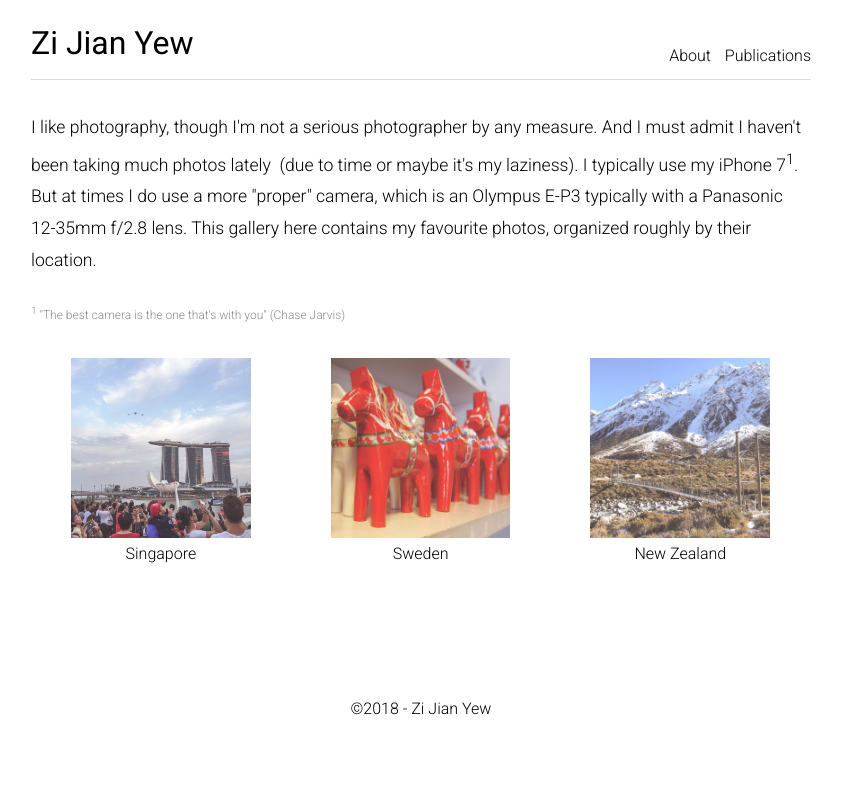
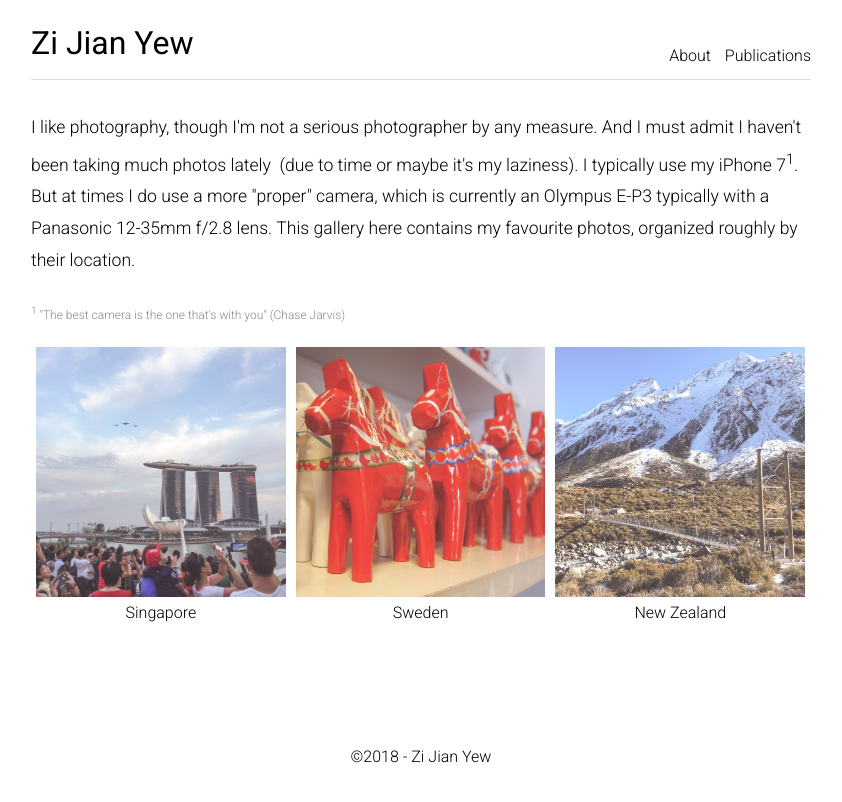
Before and after one commit to yewzijian/yewzijian.github.io, a Jekyll site: the page built from photography.html, in a window 1280 px wide. Shown: the top 802 px of the page, without its empty margins (219-1061 px from the left). Built offline with Jekyll 4.4.1, drawn with Linux system fonts in a browser that asks for light colours.

Commit message:
Slight wording changes

```diff
--- a/css/gallery.css
+++ b/css/gallery.css
@@ -8,19 +8,18 @@
 .column {
   flex: 33.3%;
   max-width: 33.3%;
-  padding: 0px;
   text-align: center;
+  padding: 5px;
 }
 
 .column img {
-  margin: 0px;
   vertical-align: middle;
 }
 
 /* Responsive layout - makes a two column-layout */
 @media screen and (max-width: 800px) {
   .column {
-    flex: 40%;
+    flex: 33.3%;
     max-width: 33.3%;
   }
 }
--- a/gallery/sweden/config.xml
+++ b/gallery/sweden/config.xml
@@ -1,6 +1,6 @@
 <?xml version="1.0" encoding="UTF-8"?>
 <juiceboxgallery
-				galleryTitle="New Zealand"
+				galleryTitle="Sweden"
 					useFullscreenExpand="true"
 		>
 			<image imageURL="images/IMG_0192.jpg" thumbURL="thumbs/IMG_0192.jpg" linkURL="" linkTarget="_blank">
--- a/gallery/sweden/index.html
+++ b/gallery/sweden/index.html
@@ -1,14 +1,14 @@
 <!DOCTYPE html>
 <html lang="en">
 	<head>
-		<title>New Zealand</title>
+		<title>Sweden</title>
 		<meta charset="utf-8" />
 		<meta name="viewport" id="jb-viewport" content="width=device-width, initial-scale=1.0, minimum-scale=1, maximum-scale=1, user-scalable=0" />
 		<meta name="description" content="" />
 		<!--START OPEN GRAPH TAGS-->
 		<meta property="og:description" content="" />
 		<meta property="og:image" content="" />
-		<meta property="og:title" content="New Zealand" />
+		<meta property="og:title" content="Sweden" />
 		<meta property="og:type" content="website" />
 		<meta property="og:url" content="" />
 		<!--END OPEN GRAPH TAGS-->
--- a/photography.html
+++ b/photography.html
@@ -4,27 +4,21 @@ title: Photography
 ---
 
 <link rel="stylesheet" type="text/css" href="/css/gallery.css" />
-<p> I like photography, though I'm not a serious photographer by any measure. And I must admit I haven't been taking much photos lately  (due to time or maybe it's my laziness). I typically use my iPhone 7<sup>1</sup>. But at times I do use a more "proper" camera, which is an Olympus E-P3 typically with a Panasonic 12-35mm f/2.8 lens.  This gallery here contains my favourite photos, organized roughly by their location.</p>
+<p> I like photography, though I'm not a serious photographer by any measure. And I must admit I haven't been taking much photos lately  (due to time or maybe it's my laziness). I typically use my iPhone 7<sup>1</sup>. But at times I do use a more "proper" camera, which is currently an Olympus E-P3 typically with a Panasonic 12-35mm f/2.8 lens.  This gallery here contains my favourite photos, organized roughly by their location.</p>
 
 <p class="footnote"><sup>1</sup> "The best camera is the one that's with you" (Chase Jarvis)</p>
 
 <div class="row">
   <div class="column">
-  	<figure>
-	    <a href="/singapore"><img src="/gallery/singapore.jpg"></a>
-	    <figcaption>Singapore</figcaption>
-	</figure>
+  	<a href="/singapore"><img src="/gallery/singapore.jpg"></a>
+  	Singapore
   </div>
   <div class="column">
-  	<figure>
-	    <a href="/sweden"><img src="/gallery/sweden.jpg"></a>
-	    <figcaption>Sweden</figcaption>
-	</figure>
+    <a href="/sweden"><img src="/gallery/sweden.jpg"></a>
+    Sweden
   </div>
   <div class="column">
-  	<figure>
-	    <a href="/new-zealand"><img src="/gallery/new-zealand.jpg"></a>
-	    <figcaption>New Zealand</figcaption>
-	</figure>
+    <a href="/new-zealand"><img src="/gallery/new-zealand.jpg"></a>
+    New Zealand
   </div>
 </div>
```
Also changed, not shown: sweden.md (+1 -1 lines).
